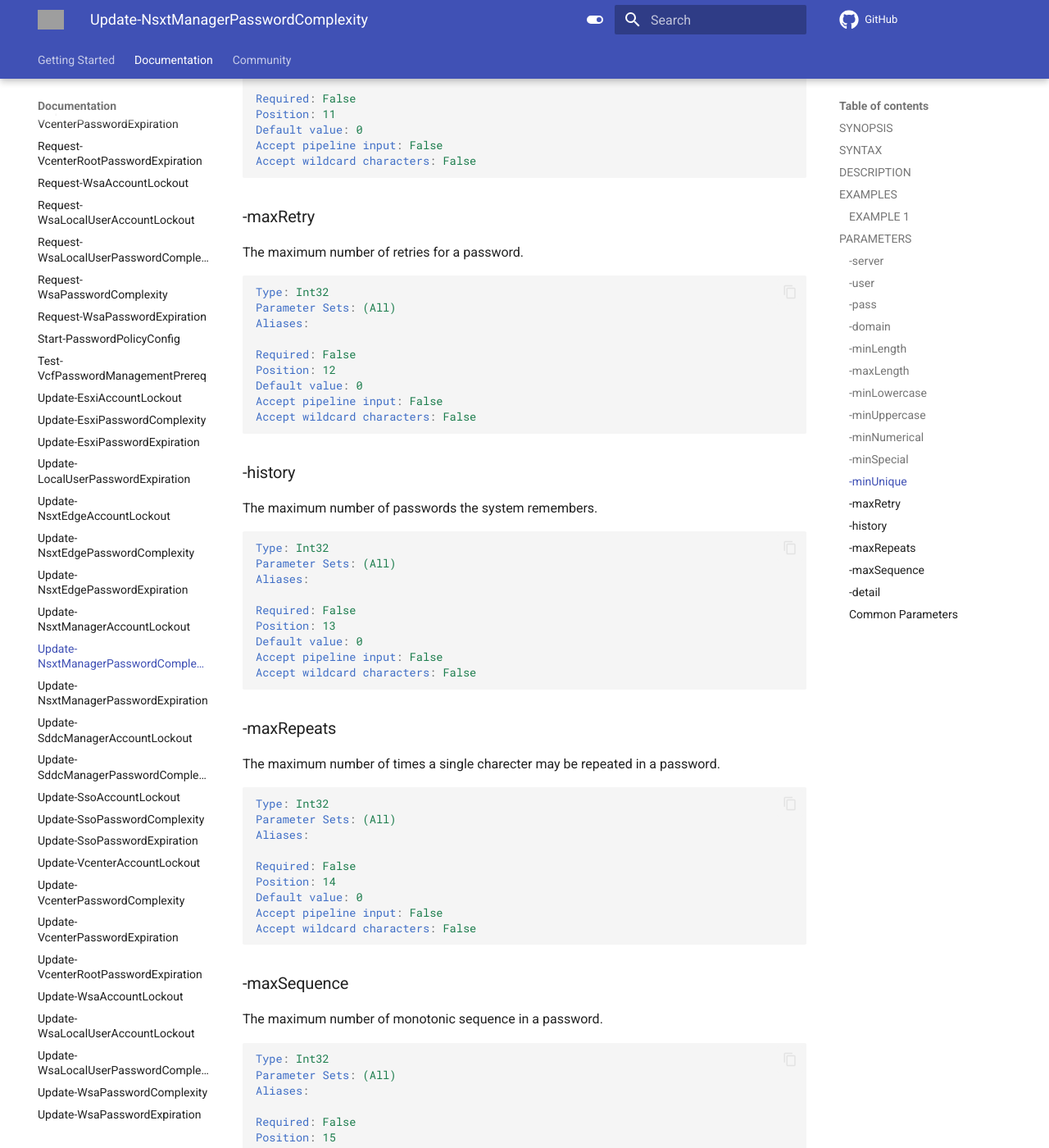
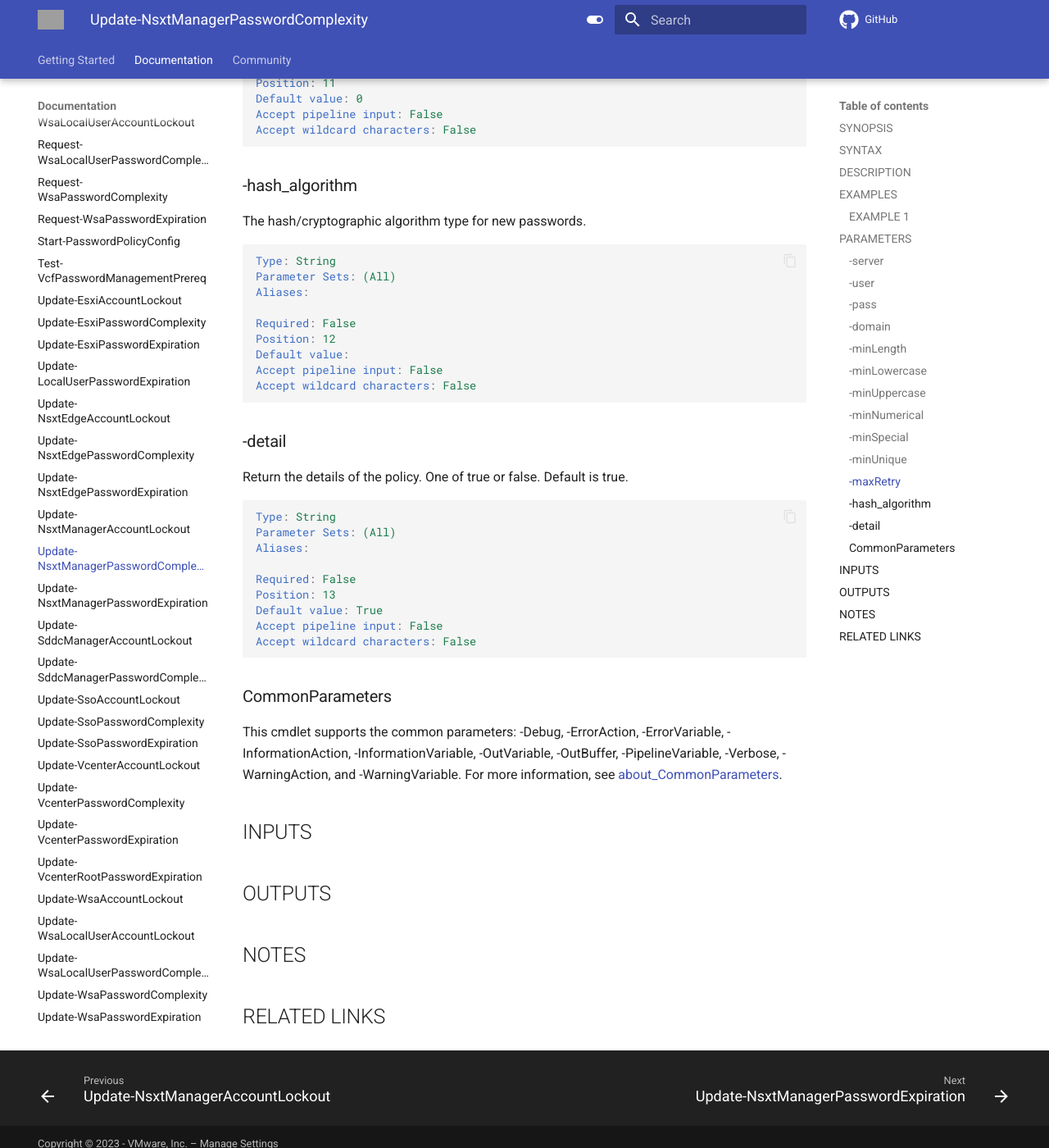
Before and after one commit to vmware/powershell-module-for-vmware-cloud-foundation-password-management, an MkDocs documentation site: the page built from docs/documentation/functions/Update-NsxtManagerPasswordComplexity.md, in a window 1280 px wide and 1400 px high, scrolled down 4305 px. Shown: the whole window at 82% size. Built offline with MkDocs 1.6.1 and Material for MkDocs 9.7.7, drawn with Linux system fonts in a browser that asks for light colours; comment, search, counter and statistics services are not loaded; the version menu is left out; some of the changed text lies outside the part shown; grey boxes are pictures that could not be loaded.

Commit message:
feat: Enhanced `Update-NsxtManagerPasswordComplexity` and `Request-NsxtManagerPasswordComplexity` cmdlet to handle `hash_algorithm` parameter for VCF5.0
- Enhanced `Update-NsxtManagerPasswordComplexity` and `Request-NsxtManagerPasswordComplexity` cmdlet to handle `hash_algorithm` parameter for VCF5.0

-With latest fix of mine, of placing disconnects in the right places, ensured no multiple connections in any method, but  `Update-NsxtManagerPasswordComplexity`  required access to management virtual center as NSX manager is hosted there. Hence ehanced the same.

Ref: #47

Signed-off-by: Sowjanya.V <vsowjanya@vmware.com>

````diff
--- a/docs/documentation/functions/Update-NsxtManagerPasswordComplexity.md
+++ b/docs/documentation/functions/Update-NsxtManagerPasswordComplexity.md
@@ -8,17 +8,13 @@
 
 ```powershell
 Update-NsxtManagerPasswordComplexity [-server] <String> [-user] <String> [-pass] <String> [-domain] <String>
- [-minLength] <Int32> [-maxLength] <Int32> [[-minLowercase] <Int32>] [[-minUppercase] <Int32>]
- [[-minNumerical] <Int32>] [[-minSpecial] <Int32>] [[-minUnique] <Int32>] [[-maxRetry] <Int32>]
- [[-history] <Int32>] [[-maxRepeats] <Int32>] [[-maxSequence] <Int32>] [[-detail] <String>]
- [<CommonParameters>]
+ [-minLength] <Int32> [[-minLowercase] <Int32>] [[-minUppercase] <Int32>] [[-minNumerical] <Int32>]
+ [[-minSpecial] <Int32>] [[-minUnique] <Int32>] [[-maxRetry] <Int32>] [-hash_algorithm] <String> [[-detail] <String>] [<CommonParameters>]
 ```
 
 ## DESCRIPTION
 
-The Update-NsxtManagerPasswordComplexity cmdlet updates the password complexity policy for each NSX Local Manager
-node for a workload domain.
-The cmdlet connects to SDDC Manager using the -server, -user, and -password values:
+The Update-NsxtManagerPasswordComplexity cmdlet updates the password complexity policy for each NSX Local Manager node for a workload domain. The cmdlet connects to SDDC Manager using the -server, -user, and -password values:
 
 - Validates that network connectivity and authentication is possible to SDDC Manager
 - Validates that network connectivity and authentication is possible to NSX Local Manager
@@ -116,22 +112,6 @@
 Accept wildcard characters: False
 ```
 
-### -maxLength
-
-The maximum length of a password.
-
-```yaml
-Type: Int32
-Parameter Sets: (All)
-Aliases:
-
-Required: True
-Position: 6
-Default value: 0
-Accept pipeline input: False
-Accept wildcard characters: False
-```
-
 ### -minLowercase
 
 The minimum number of lowercase characters in a password.
@@ -222,56 +202,24 @@
 Aliases:
 
 Required: False
-Position: 12
+Position: 11
 Default value: 0
 Accept pipeline input: False
 Accept wildcard characters: False
 ```
 
-### -history
+### -hash_algorithm
 
-The maximum number of passwords the system remembers.
+The hash/cryptographic algorithm type for new passwords.
 
 ```yaml
-Type: Int32
+Type: String
 Parameter Sets: (All)
 Aliases:
 
 Required: False
-Position: 13
-Default value: 0
-Accept pipeline input: False
-Accept wildcard characters: False
-```
-
-### -maxRepeats
-
-The maximum number of times a single charecter may be repeated in a password.
-
-```yaml
-Type: Int32
-Parameter Sets: (All)
-Aliases:
-
-Required: False
-Position: 14
-Default value: 0
-Accept pipeline input: False
-Accept wildcard characters: False
-```
-
-### -maxSequence
-
-The maximum number of monotonic sequence in a password.
-
-```yaml
-Type: Int32
-Parameter Sets: (All)
-Aliases:
-
-Required: False
-Position: 15
-Default value: 0
+Position: 12
+Default value:
 Accept pipeline input: False
 Accept wildcard characters: False
 ```
@@ -288,12 +236,20 @@
 Aliases:
 
 Required: False
-Position: 16
+Position: 13
 Default value: True
 Accept pipeline input: False
 Accept wildcard characters: False
 ```
 
-### Common Parameters
+### CommonParameters
 
 This cmdlet supports the common parameters: -Debug, -ErrorAction, -ErrorVariable, -InformationAction, -InformationVariable, -OutVariable, -OutBuffer, -PipelineVariable, -Verbose, -WarningAction, and -WarningVariable. For more information, see [about_CommonParameters](http://go.microsoft.com/fwlink/?LinkID=113216).
+
+## INPUTS
+
+## OUTPUTS
+
+## NOTES
+
+## RELATED LINKS
````
Also changed, not shown: other parts of docs/documentation/functions/Update-NsxtManagerPasswordComplexity.md (+5 -5 lines), CHANGELOG.md (+5 -1 lines), 2 other files.
